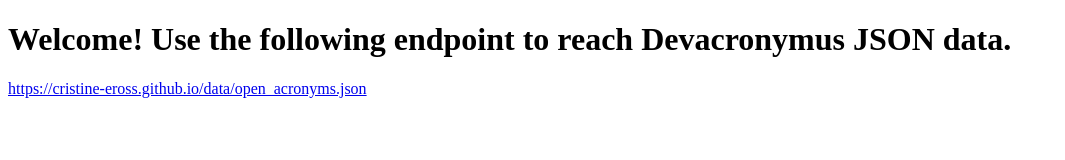
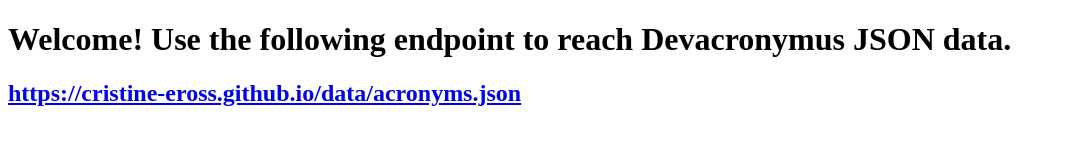
Before and after one commit to cristine-eross/cristine-eross.github.io, a plain HTML site: page index.html in a window 1280 px wide. Shown: the whole page, without its empty margins (0-1065 px from the left). Drawn offline with Linux system fonts and the light colour scheme.

Commit message:
Update index.html

```diff
--- a/index.html
+++ b/index.html
@@ -5,6 +5,6 @@
   </head>
   <body>
     <h1>Welcome! Use the following endpoint to reach Devacronymus JSON data.</h1>
-    <p><a href='https://cristine-eross.github.io/data/open_acronyms.json'>https://cristine-eross.github.io/data/open_acronyms.json</a></p>
+    <h2><a href='https://cristine-eross.github.io/data/acronyms.json'>https://cristine-eross.github.io/data/acronyms.json<a/><h2>
   </body>
 </html>
```
